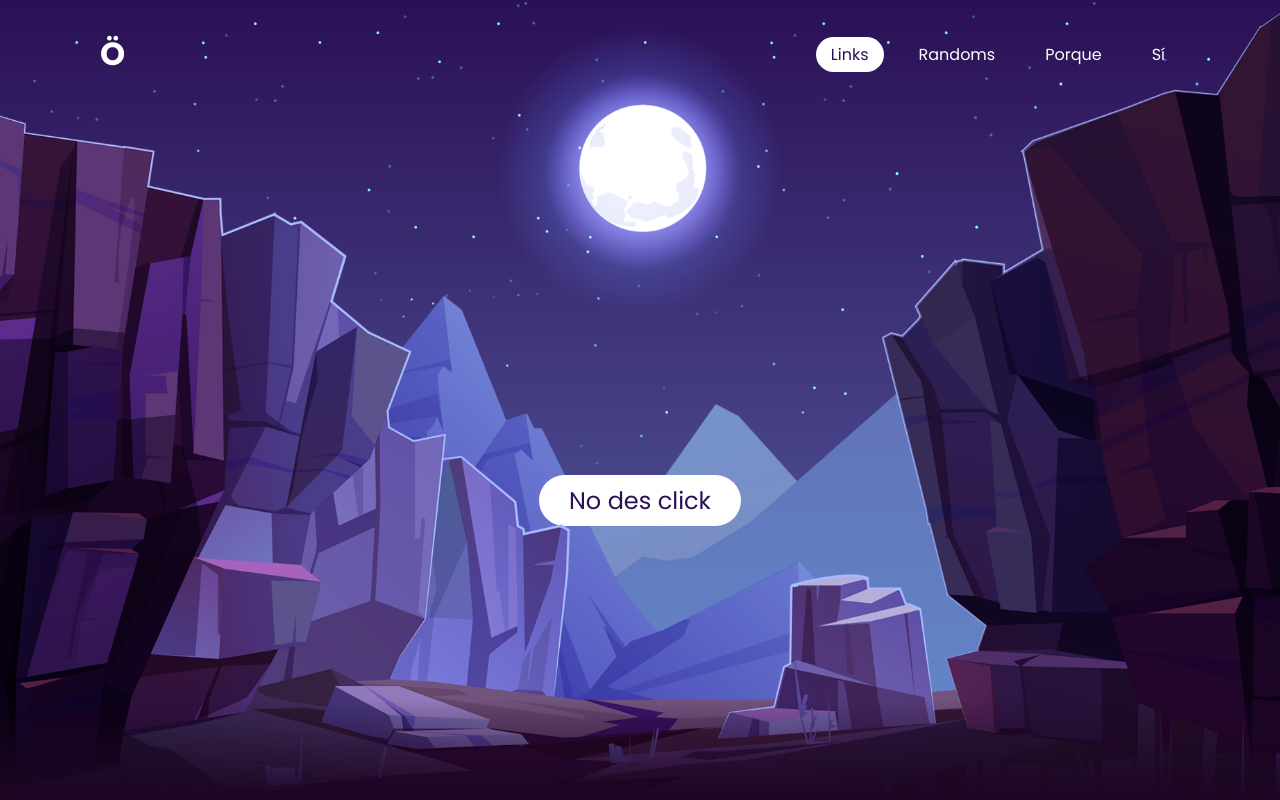
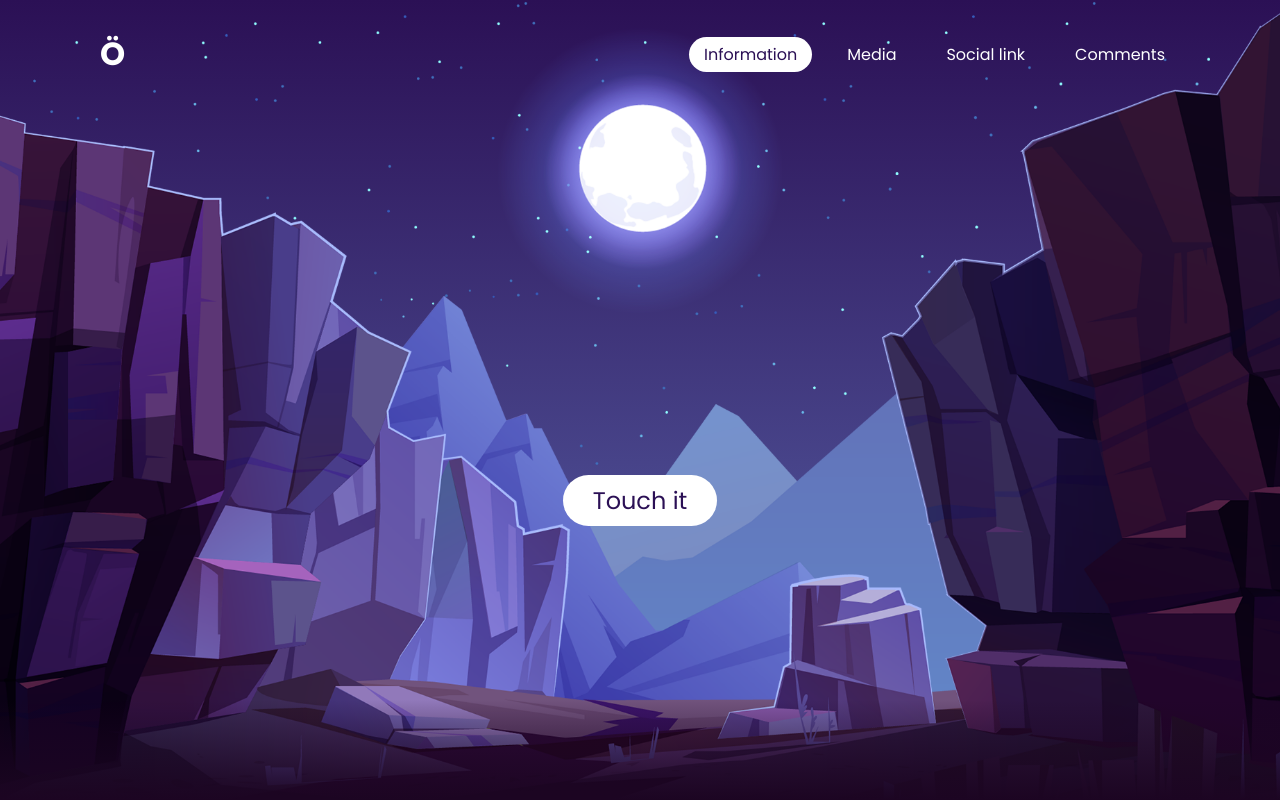
Before and after one commit to ElGamerNovato/ElGamerNovato.github.io, a plain HTML site: page index.html in a window 1280 px wide. Shown: the top 800 px of the page. Drawn offline with Linux system fonts and the light colour scheme.

Commit message:
Cambio de textos a inglés

```diff
--- a/index.html
+++ b/index.html
@@ -11,10 +11,10 @@
     <header>
         <a href="#" class="logo">Ö</a>
         <ul>
-            <li><a href="#" class="active">Links</a></li>
-            <li><a href="#">Randoms</a></li>
-            <li><a href="#">Porque</a></li>
-            <li><a href="#">Sí</a></li>
+            <li><a href="#" class="active">Information</a></li>
+            <li><a href="#">Media</a></li>
+            <li><a href="#">Social link</a></li>
+            <li><a href="#">Comments</a></li>
         </ul>
     </header>
     <section>
@@ -22,7 +22,7 @@
         <img src="img/moon.png" id="moon">
         <img src="img/mountains_behind.png" id="mountains_behind">
         <h2 id="text">Buenas</h2>
-        <a href="https://www.youtube.com/watch?v=dQw4w9WgXcQ" id="btn" target="_blank">No des click</a>
+        <a href="https://www.youtube.com/watch?v=dQw4w9WgXcQ" id="btn" target="_blank">Touch it</a>
         <img src="img/mountains_front.png" id="mountains_front">
     </section>
     <div class="sec" id="sec">
```
